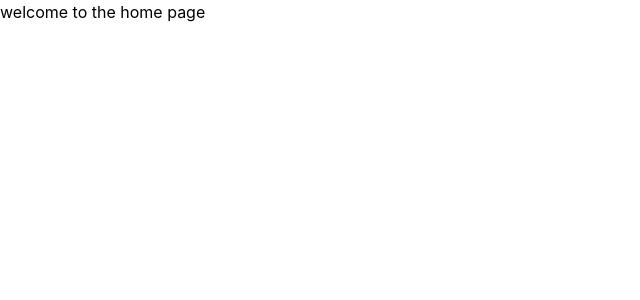
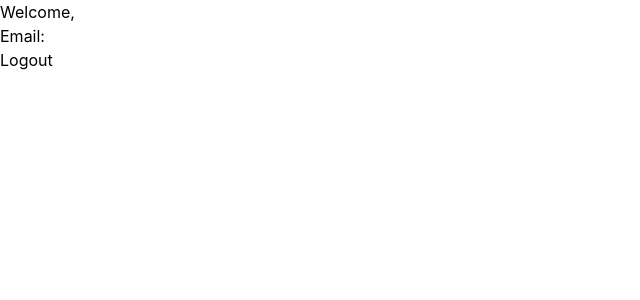
Before and after one commit to Dilmi65/Registration-form, a React (Vite) app: page /Home in a window 1280 px wide. Shown: the top 300 px of the page, without its empty margins (0-640 px from the left). Built offline with nearby package versions, Linux system fonts and the light colour scheme.

Commit message:
connect home to register

```diff
--- a/src/Home.tsx
+++ b/src/Home.tsx
@@ -1,6 +1,26 @@
-function home() {
+import { useNavigate } from "react-router-dom";
+
+function Home() {
+    const navigate = useNavigate();
+    const user = JSON.parse(localStorage.getItem("user") || '{}');
+
+    if (!user) {
+        navigate("/");
+    }
+
     return (
-        <h1>welcome to the home page</h1>
-    )
+        <div>
+            <h1>Welcome, {user.name}</h1>
+            <p>Email: {user.email}</p>
+
+            <button onClick={() => {
+                localStorage.removeItem("user");
+                navigate("/");
+            }}>
+                Logout
+            </button>
+        </div>
+    );
 }
-export default home
+
+export default Home;
--- a/src/Register.tsx
+++ b/src/Register.tsx
@@ -1,5 +1,5 @@
 import { useState } from 'react'
-
+import { useNavigate } from "react-router-dom";
 
 const labelClass = 'mb-1.5 block text-sm font-medium text-slate-700'
 const inputClass =
@@ -8,6 +8,7 @@ const inputClass =
     'focus:border-indigo-600 focus:outline-none focus:ring-4 focus:ring-indigo-600/15'
 
 function Register() {
+    const navigate = useNavigate();
     const [firstName, setFirstName] = useState('')
     const [lastName, setLastName] = useState('')
     const [dob, setDob] = useState('')
@@ -16,8 +17,9 @@ function Register() {
     const [nic, setNic] = useState('')
 
     // The button doesn't need to work yet, so we only stop the page from reloading
-    const handleSubmit = (e: React.FormEvent) => {
-        e.preventDefault()
+    const handleSubmit = () => {
+        localStorage.setItem("user", JSON.stringify({ name: firstName + " " + lastName, email: email }));
+        navigate("/Home");
     }
 
     return (
@@ -133,7 +135,7 @@ function Register() {
                     </div>
 
                     {/* Register button */}
-                    <button
+                    <button onClick={handleSubmit}
                         type="submit"
                         className="w-full rounded-lg bg-indigo-600 px-4 py-3 text-sm font-semibold text-white shadow-sm transition hover:bg-indigo-700 focus:outline-none focus-visible:ring-4 focus-visible:ring-indigo-600/30 active:bg-indigo-800"
                     >
```
